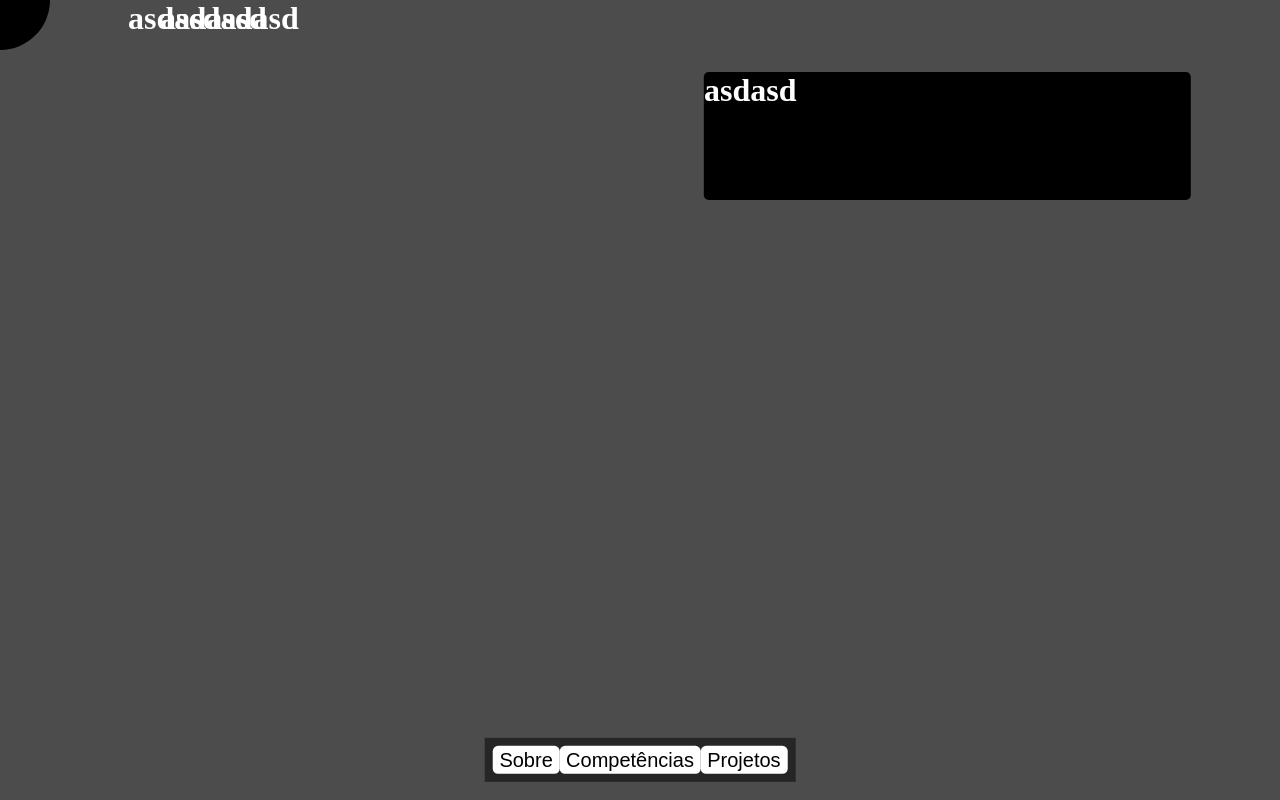
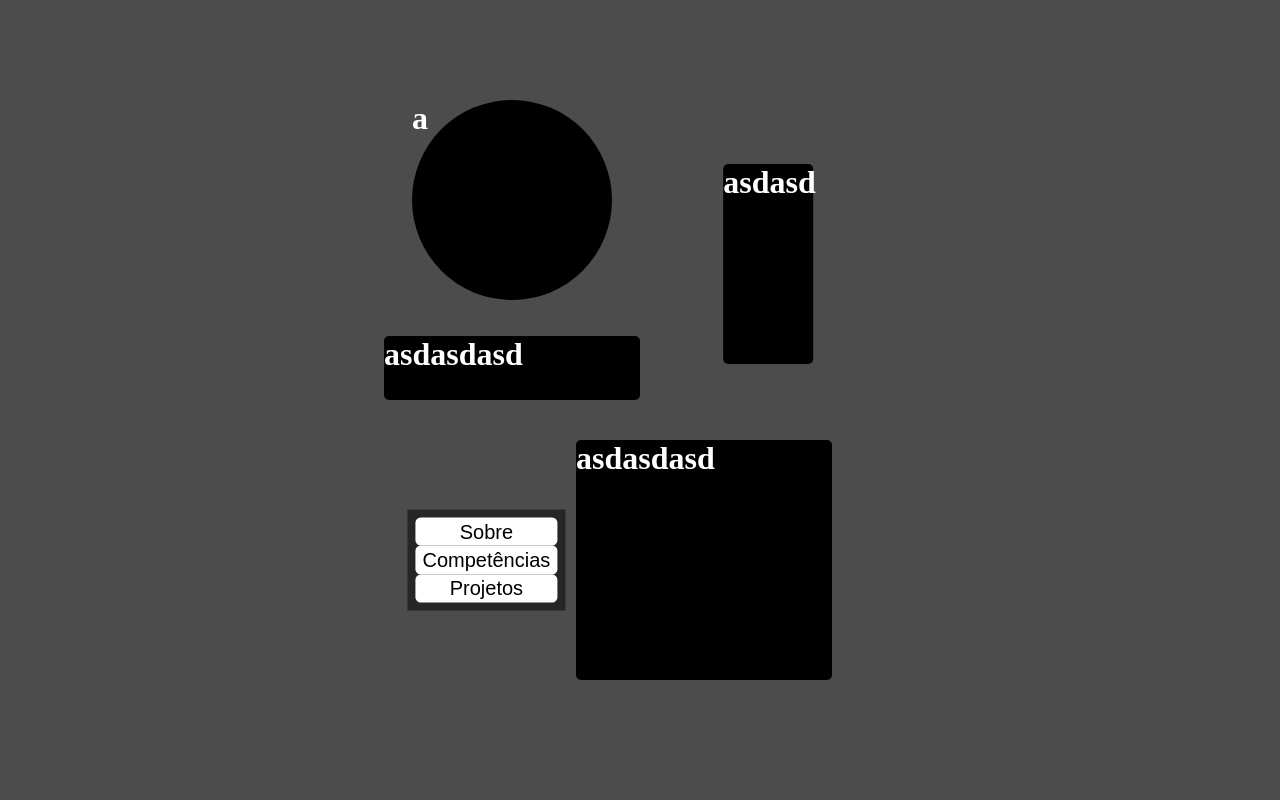
Before and after one commit to k-lila/portfolio, a React (Create React App) app: page / in a window 1280 px wide. Built offline with nearby package versions, Linux system fonts and the light colour scheme.

Commit message:
about sketched

```diff
--- a/src/components/boxset/BoxA.tsx
+++ b/src/components/boxset/BoxA.tsx
@@ -5,15 +5,25 @@ import Box, { BoxProps } from '../box/box'
 const sectionProps: { [key: string]: BoxProps } = {
   about: {
     $bradius: '100%',
-    $top: '0',
-    $left: '0',
-    $width: '100px',
-    $height: '100px',
+    $top: '25svh',
+    $left: '40%',
+    $width: '25svh',
+    $height: '25svh',
 
     $topxsm: '16svh',
     $leftxsm: '32vw',
     $widthxsm: '50vw',
-    $heightxsm: '50vw'
+    $heightxsm: '50vw',
+
+    $topsm: '16svh',
+    $leftsm: '33%',
+    $widthsm: '25svh',
+    $heightsm: '25svh',
+
+    $topmd: '25svh',
+    $leftmd: '33%',
+    $widthmd: '25svh',
+    $heightmd: '25svh'
   },
   skills: {
     $top: '30%',
--- a/src/components/boxset/BoxB.tsx
+++ b/src/components/boxset/BoxB.tsx
@@ -4,15 +4,25 @@ import Box, { BoxProps } from '../box/box'
 
 const sectionProps: { [key: string]: BoxProps } = {
   about: {
-    $top: '8.5em',
-    $left: '74%',
-    $width: '38%',
-    $height: '8em',
+    $top: '33svh',
+    $left: '60%',
+    $width: '7%',
+    $height: '25vh',
 
     $topxsm: '16svh',
     $leftxsm: '76vw',
     $widthxsm: '25vw',
-    $heightxsm: '25vw'
+    $heightxsm: '25vw',
+
+    $topsm: '16svh',
+    $leftsm: '70%',
+    $widthsm: '20%',
+    $heightsm: '25vw',
+
+    $topmd: '33svh',
+    $leftmd: '75%',
+    $widthmd: '20%',
+    $heightmd: '25vh'
   },
   skills: {
     $top: '30%',
--- a/src/components/boxset/BoxC.tsx
+++ b/src/components/boxset/BoxC.tsx
@@ -4,15 +4,25 @@ import Box, { BoxProps } from '../box/box'
 
 const sectionProps: { [key: string]: BoxProps } = {
   about: {
-    $top: '36%',
-    $left: '50%',
-    $width: '75%',
-    $height: '10%',
+    $top: '46svh',
+    $left: '40%',
+    $width: '20%',
+    $height: '8svh',
 
     $topxsm: '38svh',
     $leftxsm: '50%',
     $widthxsm: '80%',
-    $heightxsm: '10svh'
+    $heightxsm: '10svh',
+
+    $topsm: '38svh',
+    $leftsm: '50%',
+    $widthsm: '80%',
+    $heightsm: '10svh',
+
+    $topmd: '46svh',
+    $leftmd: '33%',
+    $widthmd: '40%',
+    $heightmd: '8svh'
   },
   skills: {
     $top: '30%',
--- a/src/components/boxset/BoxD.tsx
+++ b/src/components/boxset/BoxD.tsx
@@ -4,15 +4,25 @@ import Box, { BoxProps } from '../box/box'
 
 const sectionProps: { [key: string]: BoxProps } = {
   about: {
-    $top: '70%',
-    $left: '50%',
-    $width: '80%',
-    $height: '50%',
+    $top: '70svh',
+    $left: '55%',
+    $width: '20%',
+    $height: '30vh',
 
     $topxsm: '68svh',
     $leftxsm: '50%',
     $widthxsm: '80%',
-    $heightxsm: '42vh'
+    $heightxsm: '42vh',
+
+    $topsm: '68svh',
+    $leftsm: '50%',
+    $widthsm: '60%',
+    $heightsm: '42vh',
+
+    $topmd: '70svh',
+    $leftmd: '50%',
+    $widthmd: '60%',
+    $heightmd: '30vh'
   },
   skills: {
     $top: '30%',
--- a/src/containers/menu/Menu.styles.ts
+++ b/src/containers/menu/Menu.styles.ts
@@ -9,4 +9,10 @@ export const MenuContainer = styled.div`
   background-color: rgba(0, 0, 0, 0.5);
   padding: 0.5em;
   z-index: 1;
+
+  @media screen and (min-width: 1024px) {
+    flex-direction: column;
+    left: 38%;
+    top: 70svh;
+  }
 `
```
